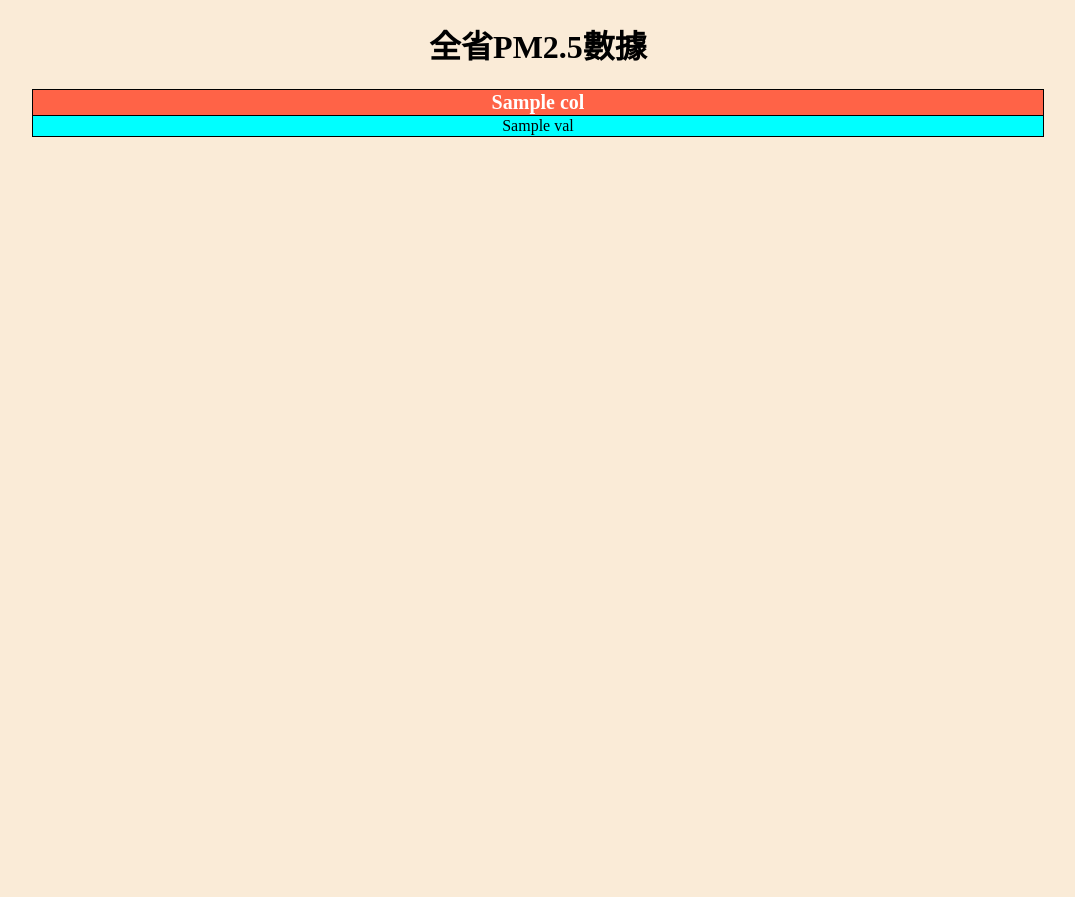
After one commit to peiyi523/flask_demo_exercise, a Flask app: template templates/pm25.html in a window 1280 px wide. The commit adds this page. Shown: the whole page, without its empty margins (102-1177 px from the left). Run offline with Flask 3, Linux system fonts and the light colour scheme; the template is opened without the code that fills it: most values are stand-ins (such as "Sample title", 1, 10 or a date in 2020); parts of the project's set-up code (start-up, migrations or seed data) failed here and were passed over.

Commit message:
完成pm2.5數據取得

```diff
--- a/main.py
+++ b/main.py
@@ -1,9 +1,17 @@
 from flask import Flask, render_template
 from datetime import datetime
+from pm25 import get_pm25
 
 books = {1: "Python book", 2: "Java book", 3: "Flask book"}
 
 app = Flask(__name__)
+
+
+@app.route("/pm25")
+def pm25_table():
+    columns, values = get_pm25()
+    print(columns, values)
+    return render_template("pm25.html", columns=columns, values=values)
 
 
 @app.route("/sum/x=<a>&y=<b>")
@@ -62,4 +70,5 @@ def index():
     return render_template("index.html", time=now, name="peggy")
 
 
+print(get_pm25())
 app.run(debug=True)
--- a/templates/books.html
+++ b/templates/books.html
@@ -21,7 +21,7 @@
 
     }
 
-    .prici {
+    .price {
         font-weight: bold;
         font-size: 24px;
     }
@@ -40,7 +40,7 @@
         <h2 class="title">編號:{{key}}<br>
             書名:{{books[key]["name"]}}</h2>
         <p class="price">價格:
-            <span>
+            <span style="font-size:48px;color:rgb(127, 11, 235)">
                 ${{books[key]["price"]}}
             </span>
         </p>
--- /dev/null
+++ b/templates/pm25.html
@@ -0,0 +1,89 @@
+<!DOCTYPE html>
+<html lang="en">
+
+<head>
+    <meta charset="UTF-8">
+    <meta name="viewport" content="width=device-width, initial-scale=1.0">
+    <title>Document</title>
+</head>
+<style>
+    body {
+        text-align: center;
+        background-color: antiquewhite;
+    }
+
+    #table-container {
+        width: 80%;
+        margin: 0 auto;
+        height: 800px;
+        overflow-y: auto;
+
+    }
+
+    table {
+        width: 100%;
+        border: 1px solid black;
+        border-collapse: collapse;
+    }
+
+    th {
+        background-color: tomato;
+        color: white;
+        font-size: 20px;
+    }
+
+    tbody {
+        background-color: white;
+    }
+
+    td:nth-child(1) {
+        background-color: aqua;
+    }
+
+    td:nth-child(3) {
+        background-color: yellow;
+    }
+
+    .title {
+        background-color: rgb(28, 19, 121);
+        color: white;
+        display: inline-block;
+        padding: 12px;
+        border-radius: 6px;
+    }
+
+    @media screen and (max-width:1024px) {
+        #table-container {
+            width: 100%;
+            font-size: 12px;
+        }
+    }
+</style>
+
+<body>
+    <h1>全省PM2.5數據</h1>
+    <!-- {{columns}} -->
+    <!-- {{values}} -->
+    <div id="table-container">
+        <table border="1">
+            <thead>
+                <tr>
+                    {% for col in columns%}
+                    <th>{{col}}</th>
+                    {% endfor %}
+                </tr>
+            </thead>
+            <tbody>
+                {% for value in values %}
+                <tr>
+                    {% for val in value %}
+                    <td>{{val}}</td>
+                    {% endfor %}
+                </tr>
+                {% endfor %}
+            </tbody>
+        </table>
+    </div>
+</body>
+
+</html>
```
Also changed, not shown: pm25.py (added, +14 -0 lines).
